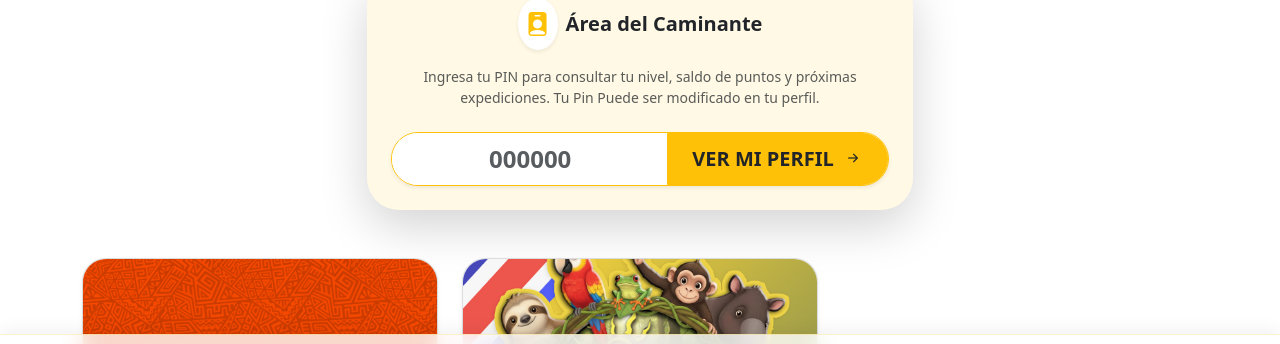
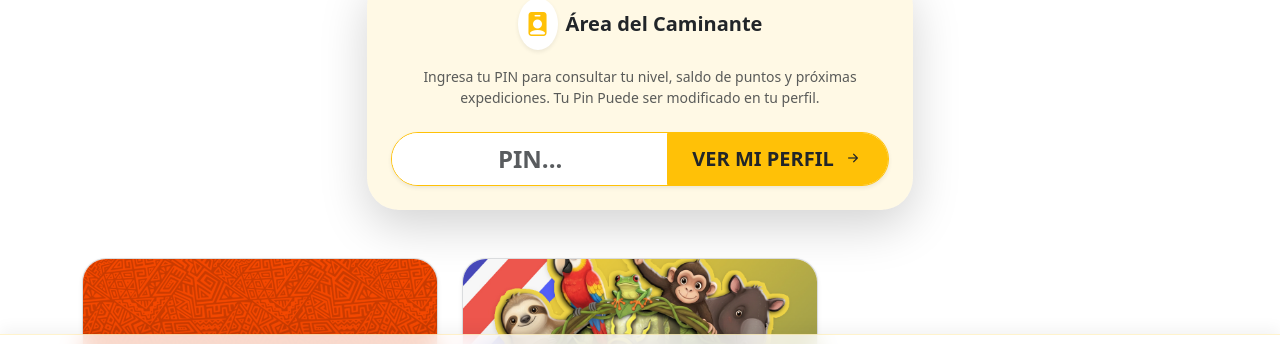
Before and after one commit to kerm1977/calendario, a Flask app: page / in a window 1280 px wide. Shown: the part 410-754 px from the top of the page. Run offline with Flask 3, Linux system fonts and the light colour scheme; data comes from the database, SQL or seed files in the repository; some libraries are stand-ins or nearby versions.

Commit message:
Ya permite cambiar contraseña e ingresar con numeros letras y simbolos

```diff
--- a/templates/home.html
+++ b/templates/home.html
@@ -22,7 +22,7 @@
 </div>
 
 <!-- ========================================== -->
-<!-- SECCIÓN: ACCESO RÁPIDO A PERFIL -->
+<!-- SECCIÓN: ACCESO RÁPIDO A PERFIL (ÁREA DEL CAMINANTE) -->
 <!-- ========================================== -->
 <div class="row justify-content-center mb-5 animate__animated animate__fadeInUp" style="animation-delay: 0.2s;">
     <div class="col-md-8 col-lg-6">
@@ -38,12 +38,15 @@
                     <h5 class="fw-bold mb-0 text-dark">Área del Caminante</h5>
                 </div>
 
+                <!-- AQUÍ ESTÁ EL TEXTO QUE MENCIONASTE -->
                 <p class="text-muted small mb-4">
                     Ingresa tu PIN para consultar tu nivel, saldo de puntos y próximas expediciones. Tu Pin Puede ser modificado en tu perfil.
                 </p>
 
                 <div class="input-group input-group-lg shadow-sm rounded-pill overflow-hidden border border-warning bg-white">
-                    <input type="text" id="quickPinInput" class="form-control border-0 text-center fw-bold text-primary fs-4" placeholder="000000" maxlength="6" oninput="this.value = this.value.replace(/[^0-9]/g, '')">
+                    <!-- ACTUALIZADO: Se eliminó el oninput regex para permitir símbolos y letras -->
+                    <!-- Cambiado placeholder a ****** para indicar privacidad/flexibilidad -->
+                    <input type="text" id="quickPinInput" class="form-control border-0 text-center fw-bold text-primary fs-4" placeholder="PIN..." maxlength="6">
                     <button class="btn btn-warning fw-bold text-dark px-4 transition-hover" type="button" onclick="goToProfileQuick()">
                         <span class="ver-text">VER </span>MI PERFIL <i class="bi bi-arrow-right-short ms-1"></i>
                     </button>
@@ -249,6 +252,7 @@
 
     /**
      * Lógica de acceso rápido al perfil desde el Home
+     * ACTUALIZADO: Permite caracteres alfanuméricos
      */
     function goToProfileQuick() {
         const pinInput = document.getElementById('quickPinInput');
@@ -256,7 +260,7 @@
         if (pin.length === 6) {
             window.location.href = `/mi-perfil/${pin}`;
         } else {
-            alert("Por favor ingresa los 6 dígitos de tu PIN.");
+            alert("Por favor ingresa los 6 caracteres de tu PIN.");
             pinInput.focus();
         }
     }
@@ -314,6 +318,7 @@
 
     /**
      * Valida y formatea los inputs del formulario de reserva
+     * ACTUALIZADO: Se permite validación de PIN alfanumérico en reserva también
      */
     function checkInputs(id) {
         const nomI = document.getElementById('resNombre' + id);
@@ -379,10 +384,10 @@
             }
         }
 
-        // Validación de PIN (Solo números, max 6)
+        // Validación de PIN (ALFANUMÉRICO, 6 CARACTERES)
+        // Se removió la restricción replace(/[^0-9]/g, '')
         if (pinI) {
-            let pinVal = pinI.value.replace(/[^0-9]/g, '');
-            if (pinI.value !== pinVal) pinI.value = pinVal;
+            let pinVal = pinI.value;
             document.getElementById('btnValidatePin' + id).classList.toggle('disabled', pinVal.length !== 6);
         }
 
```
